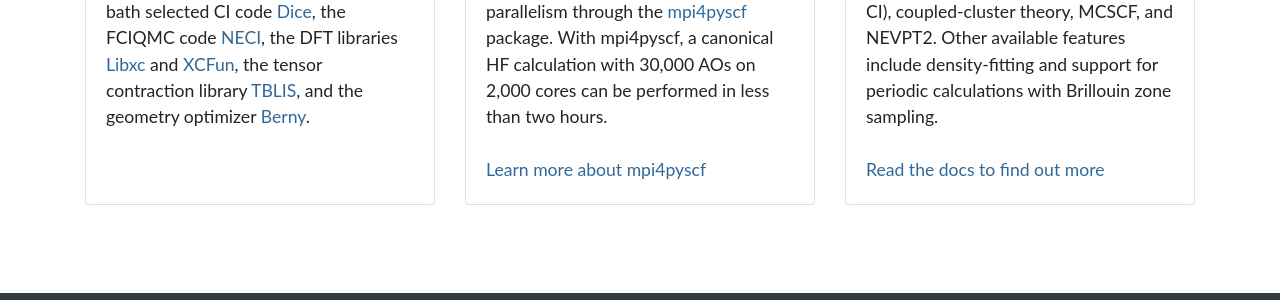
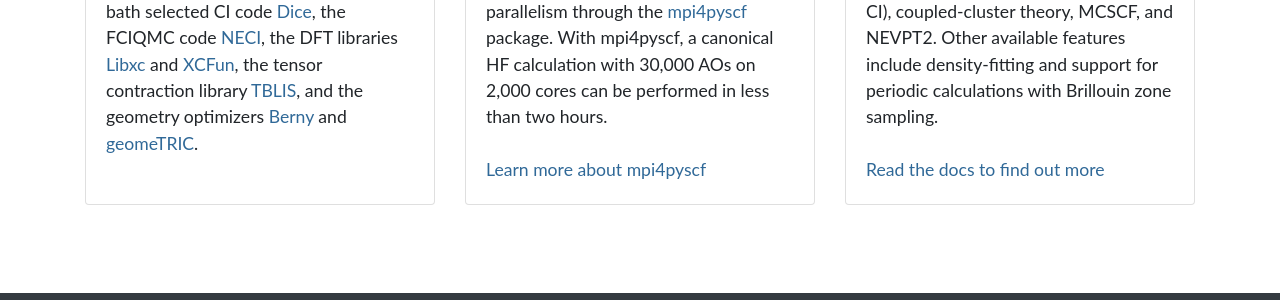
Before and after one commit to pyscf/pyscf.github.io-v1, a Jekyll site: the page built from index.md, in a window 1280 px wide and 900 px high, scrolled down 1339 px. Shown: the part 487-787 px from the top of the window. Built offline with Jekyll 4.4.1, drawn with Linux system fonts in a browser that asks for light colours.

Commit message:
Add geomeTRIC link in Extensible

```diff
--- a/index.md
+++ b/index.md
@@ -107,8 +107,9 @@ $ git clone https://github.com/pyscf/pyscf.git
     <a href="https://github.com/dftlibs/xcfun">XCFun</a>,
     the tensor contraction library
     <a href="https://github.com/devinamatthews/tblis">TBLIS</a>,
-    and the geometry optimizer
-    <a href="https://github.com/jhrmnn/pyberny">Berny</a>.</p>
+    and the geometry optimizers
+    <a href="https://github.com/jhrmnn/pyberny">Berny</a>
+    and <a href="https://github.com/leeping/geomeTRIC">geomeTRIC</a>.</p>
 </div>
 </div>
 </div>
```
